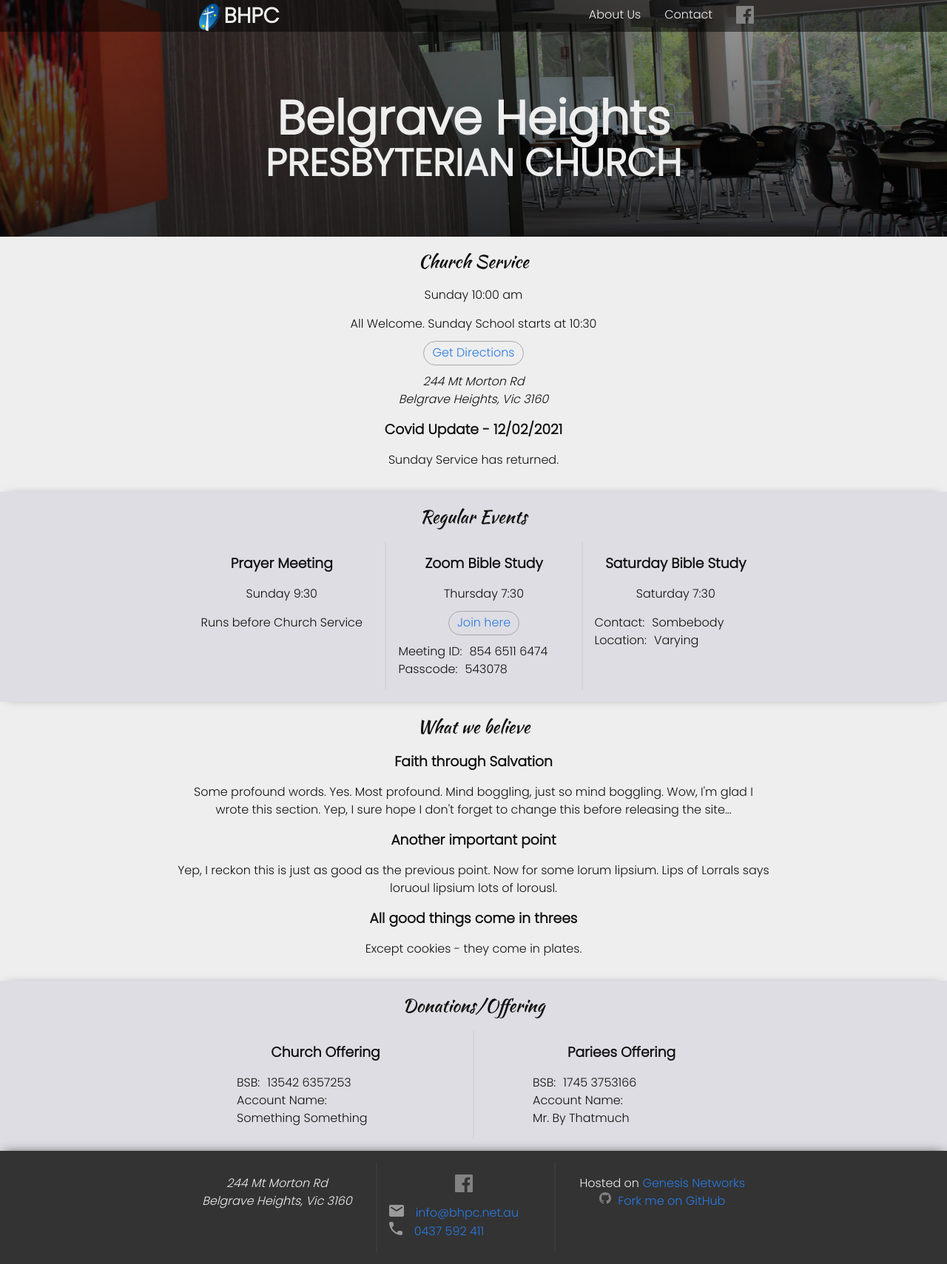
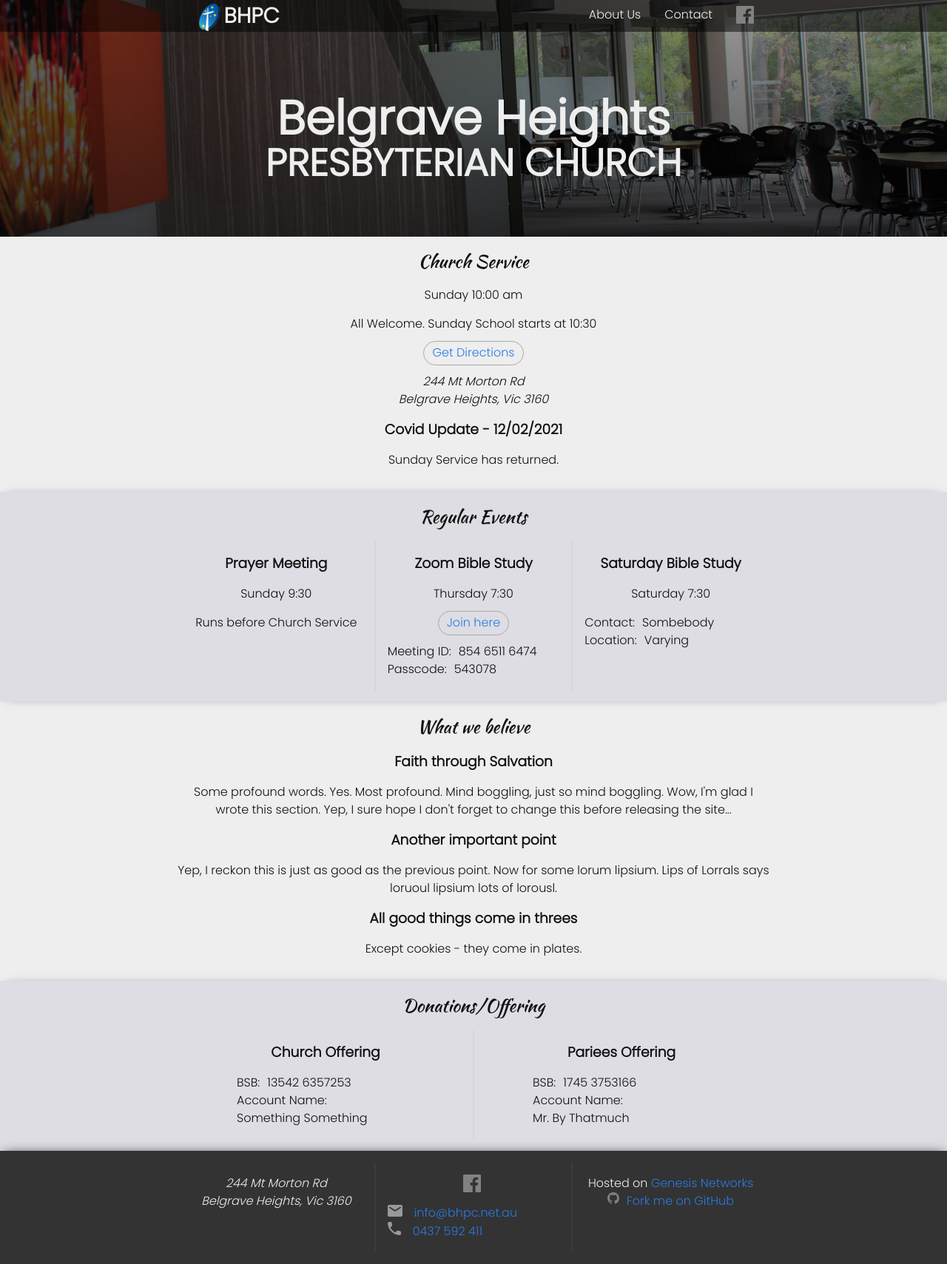
Before and after one commit to mdsimmo/bhcs2, a Jekyll site: the page built from index.markdown, in a window 1280 px wide. Shown: the whole page at 74% size. Built offline with Jekyll 4.4.1, drawn with Linux system fonts in a browser that asks for light colours.

Commit message:
multi-box layout works in Edge
Removed reliance on max-content

```diff
--- a/_sass/site/_layout.scss
+++ b/_sass/site/_layout.scss
@@ -151,8 +151,9 @@
     vertical-align: top;
     border-left: 1px solid rgba(128, 128, 128, 0.1);
     border-right: 1px solid rgba(128, 128, 128, 0.1);
-    flex: max-content;
+    flex: 1;
     text-align: center;
+    min-width: 13em;
 
     & > * {
       max-width: 15em;
```
